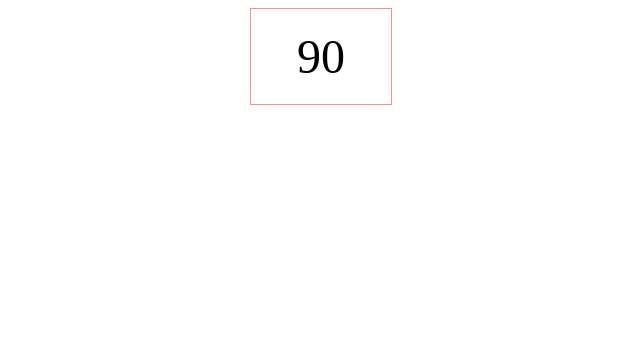
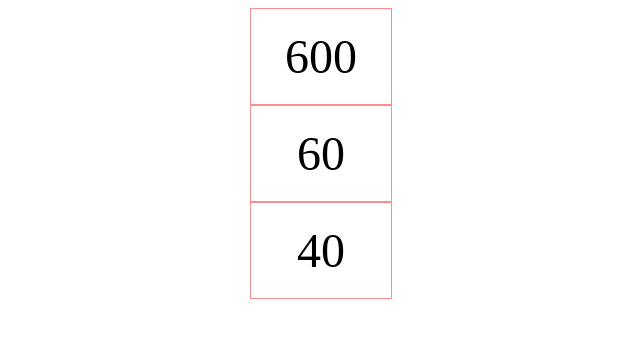
Before and after one commit to alohasally/js-number-animation, a plain HTML site: page index.html in a window 1280 px wide. Shown: the whole page, without its empty margins (319-959 px from the left). Drawn offline with Linux system fonts and the light colour scheme.

Commit message:
multi num ani

```diff
--- a/index.html
+++ b/index.html
@@ -9,8 +9,30 @@
     <title>Js Number Animation</title>
 </head>
 <body>
-    <div class="num_animation" data-rate="90">0</div>
-    <script src="./script.js"></script>
+    <div class="num_animation" data-rate="600">0</div>
+    <div class="num_animation" data-rate="60">0</div>
+    <div class="num_animation" data-rate="40">0</div>
+    <script>
+        const numAni = document.querySelectorAll('.num_animation');
+
+function changeNum(idx){
+    let num = 0;
+    let intervalTime = 10;
+    const targetnum = numAni[idx].getAttribute('data-rate');
+    if(targetnum > 500){
+        intervalTime = 0.01;
+    }
+    const timer =setInterval(function(){
+    ++num;
+    numAni[idx].innerText = num; // numAni.innerHTML = '<a>'+num+'</a>'
+    if(num == targetnum){
+        clearInterval(timer);
+        };
+    },intervalTime);
+}
+for(let i = 0; i<numAni.length; i++)
+changeNum(i)
+    </script>
 </body>
 
 
```
Also changed, not shown: multi_num.html (added, +17 -0 lines).
